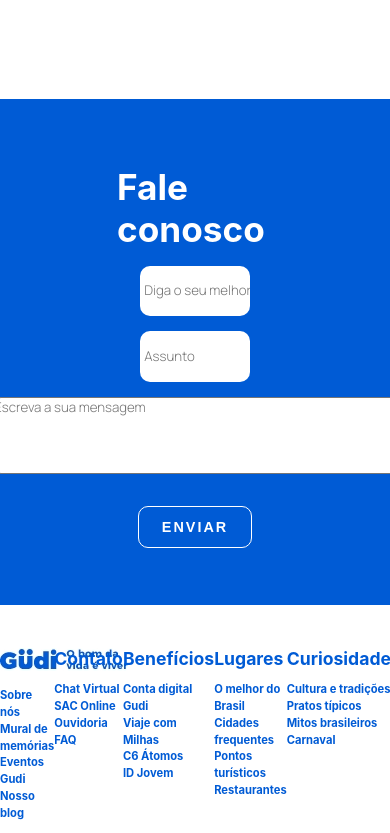
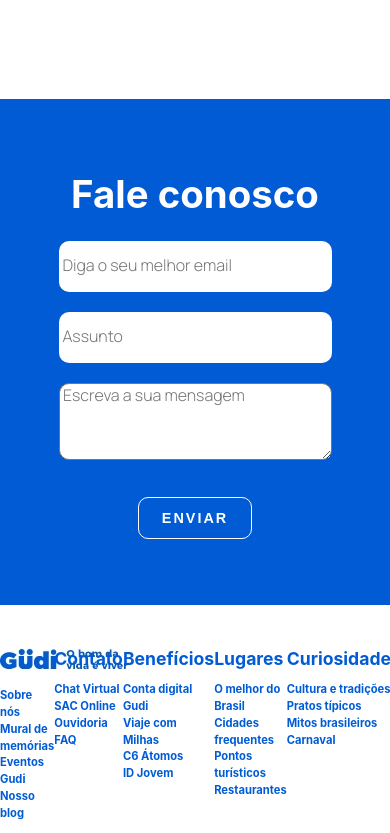
Before and after one commit to thayssa-souza/Travels_Gudi, a React (Create React App) app: page / in a window 390 px wide. Shown: the part 4821-5654 px from the top of the page. Built offline with nearby package versions, Linux system fonts and the light colour scheme.

Commit message:
Create responsive forms

```diff
--- a/src/components/forms/forms.css
+++ b/src/components/forms/forms.css
@@ -66,4 +66,52 @@
 .containerForms .boxFormsAndTitle .forms .btnForms {
   margin-top: 2vh;
   border: solid 1px #FFFFFF;
+}
+
+@media (max-width: 800px) and (min-width: 360px) {
+  .containerForms {
+    margin-top: 12vh;
+  }
+  .containerForms .boxFormsAndTitle {
+    display: flex;
+    flex-direction: column;
+    justify-content: space-evenly;
+    align-items: center;
+    width: 100%;
+  }
+  .containerForms .boxFormsAndTitle .formsTitle {
+    font-size: 2.4em;
+  }
+  .containerForms .boxFormsAndTitle .forms {
+    display: flex;
+    flex-direction: column;
+    justify-content: space-evenly;
+    align-items: center;
+    width: 100%;
+    height: 40vh;
+  }
+  .containerForms .boxFormsAndTitle .forms input::-moz-placeholder {
+    font-size: 1.2em;
+  }
+  .containerForms .boxFormsAndTitle .forms input:-ms-input-placeholder {
+    font-size: 1.2em;
+  }
+  .containerForms .boxFormsAndTitle .forms input::placeholder {
+    font-size: 1.2em;
+  }
+  .containerForms .boxFormsAndTitle .forms textarea {
+    width: 70%;
+  }
+  .containerForms .boxFormsAndTitle .forms textarea::-moz-placeholder {
+    font-size: 1.2em;
+    padding-left: 0.9vw;
+  }
+  .containerForms .boxFormsAndTitle .forms textarea:-ms-input-placeholder {
+    font-size: 1.2em;
+    padding-left: 0.9vw;
+  }
+  .containerForms .boxFormsAndTitle .forms textarea::placeholder {
+    font-size: 1.2em;
+    padding-left: 0.9vw;
+  }
 }/*# sourceMappingURL=forms.css.map */
--- a/src/components/forms/forms.scss
+++ b/src/components/forms/forms.scss
@@ -52,3 +52,31 @@ $color-white: #FFFFFF;
         }
     }
 }
+
+@media(max-width: 800px) and (min-width: 360px){
+    .containerForms{
+        margin-top: 12vh;
+        .boxFormsAndTitle{
+            @include display-pattern();
+            width: 100%;
+            .formsTitle{
+                font-size: 2.4em;
+            }
+            .forms{
+                @include display-pattern();
+                width: 100%;
+                height: 40vh;
+                input::placeholder{
+                    font-size: 1.2em;
+                }
+                textarea{
+                    width: 70%;
+                }
+                textarea::placeholder{
+                    font-size: 1.2em;
+                    padding-left: 0.9vw;
+                }
+            }
+        }
+    }
+}
```
Also changed, not shown: 1 other file (tests, documents, lock files or other folders).
